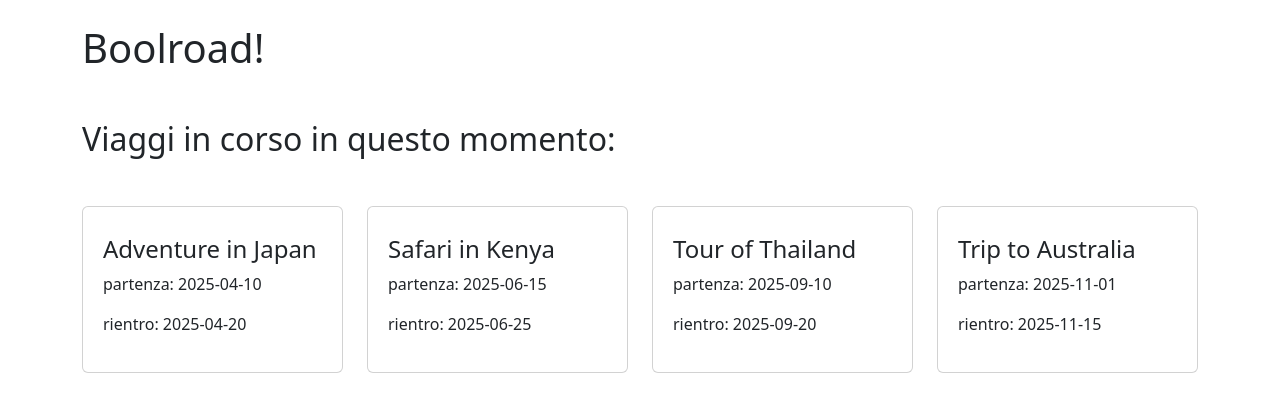
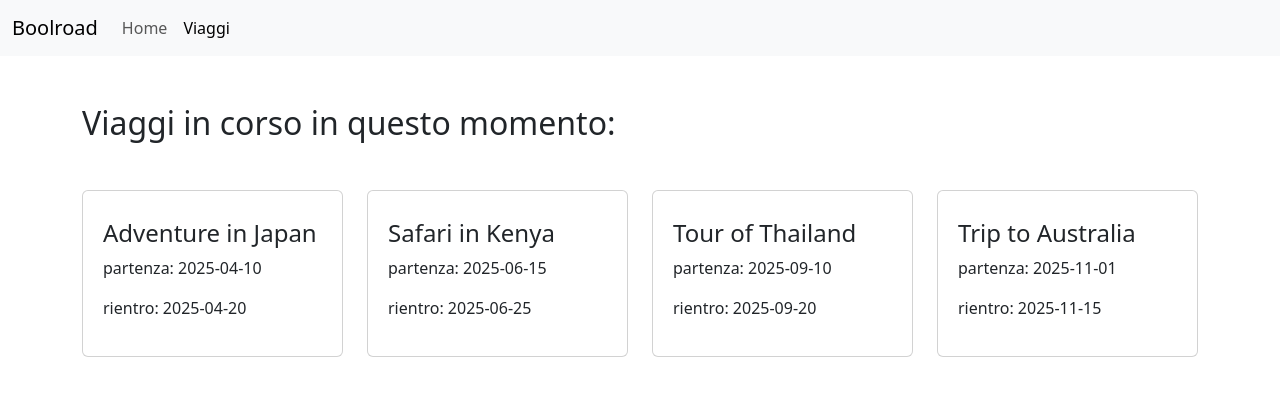
Before and after one commit to FrancescoTullio/boolroad, a React (Vite) app: page /trips in a window 1280 px wide. Shown: the top 412 px of the page. Built offline with nearby package versions, Linux system fonts and the light colour scheme.

Commit message:
feat: navbar e routing

```diff
--- /dev/null
+++ b/src/components/Navbar.jsx
@@ -0,0 +1,40 @@
+import { Link, NavLink } from "react-router-dom";
+
+function Navbar() {
+
+    const navlinks = [
+        {
+            title: "Home",
+            path: "/"
+        },
+        {
+            title: "Viaggi",
+            path: "/trips"
+        },
+    ]
+
+
+    return (
+        <>
+            <nav className="navbar navbar-expand-lg bg-body-tertiary">
+                <div className="container-fluid">
+                    <a className="navbar-brand" href="#">Boolroad</a>
+                    <button className="navbar-toggler" type="button" data-bs-toggle="collapse" data-bs-target="#navbarNav" aria-controls="navbarNav" aria-expanded="false" aria-label="Toggle navigation">
+                        <span className="navbar-toggler-icon"></span>
+                    </button>
+                    <div className="collapse navbar-collapse" id="navbarNav">
+                        <ul className="navbar-nav">
+                            {navlinks.map((curLink, index) => {
+                                return <li key={index} className="nav-item">
+                                    <NavLink className="nav-link" aria-current="page" to={curLink.path}>{curLink.title}</NavLink>
+                                </li>
+                            })}
+                        </ul>
+                    </div>
+                </div>
+            </nav>
+        </>
+    )
+}
+
+export default Navbar;
--- a/src/layouts/AppLayout.jsx
+++ b/src/layouts/AppLayout.jsx
@@ -1,13 +1,12 @@
 import { Outlet } from "react-router-dom"
+import Navbar from "../components/Navbar";
 
 function AppLayout() {
 
     return (
         <>
             <header>
-                <div className="container">
-                    <h1 className="my-4" >Boolroad!</h1>
-                </div>
+                <Navbar />
             </header>
 
             <main>
```
Also changed, not shown: 1 other file (tests, documents, lock files or other folders).
